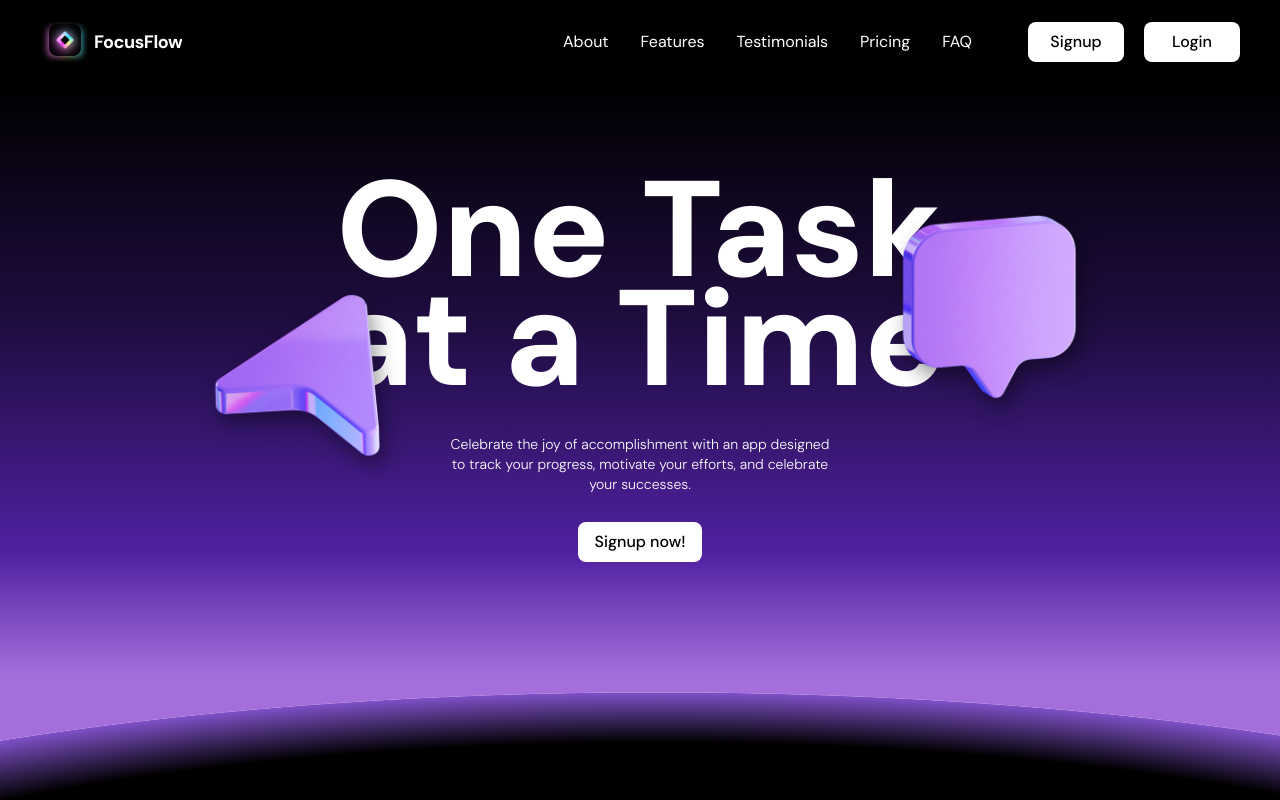
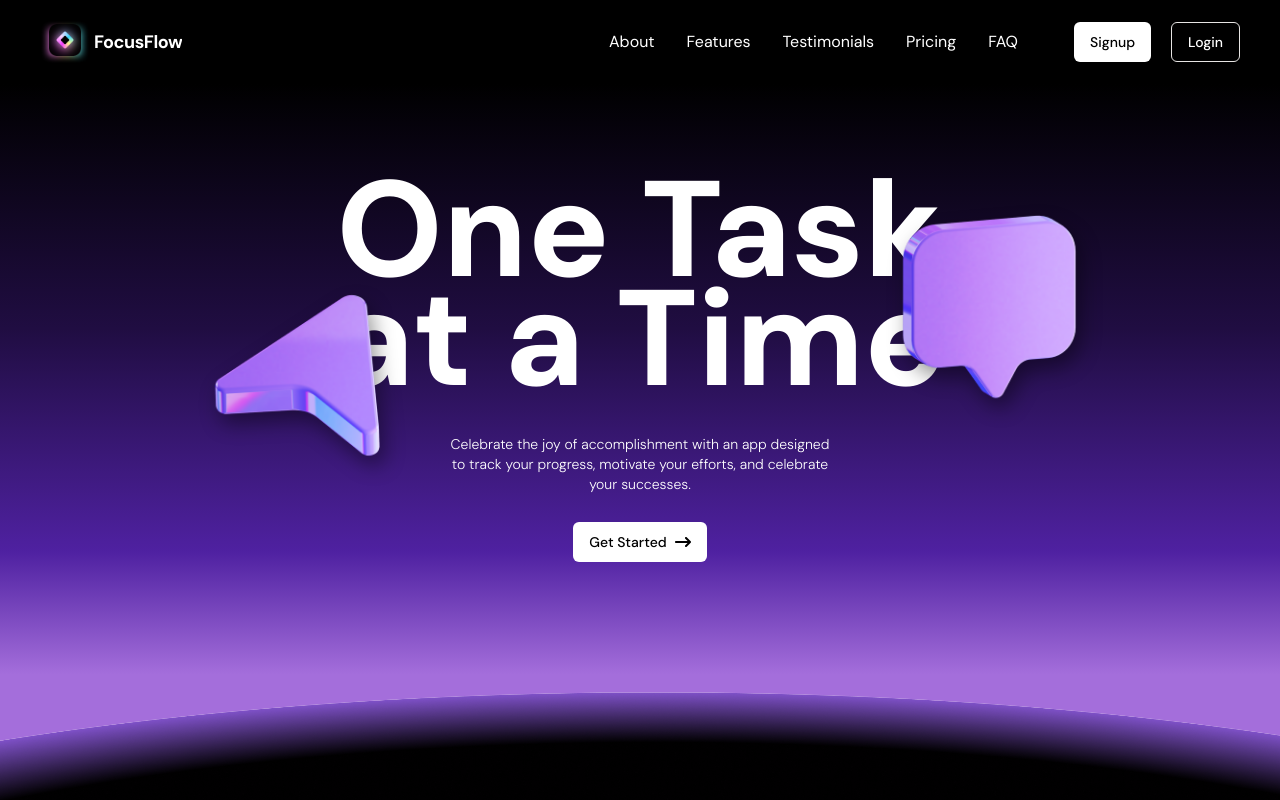
Before and after one commit to justinedoc/focus-flow, a React (Vite) app: page / in a window 1280 px wide. Shown: the top 800 px of the page. Built offline with nearby package versions, Linux system fonts and the light colour scheme.

Commit message:
hero an nav btns updated

```diff
--- a/src/components/landing/pages/Hero.tsx
+++ b/src/components/landing/pages/Hero.tsx
@@ -1,8 +1,9 @@
-import Button from "../ui/Button";
 import SectionHeader from "../ui/SectionHeader";
 import heroIconSend from "../../../assets/icons/send-icon.png";
 import heroIconMsg from "../../../assets/icons/msg-icon.png";
 import { Link } from "react-router";
+import { FaArrowRightLong } from "react-icons/fa6";
+import { Button } from "@/components/ui/button";
 
 function Hero() {
   return (
@@ -16,7 +17,10 @@ function Hero() {
         </h1>
         <SectionHeader description="Celebrate the joy of accomplishment with an app designed to track your progress, motivate your efforts, and celebrate your successes." />
         <Link to={"/signup"}>
-          <Button>Signup now!</Button>
+          <Button className="flex gap-2 items-center cursor-pointer group __anim-left __delay-1000 bg-white text-black hover:text-white">
+            <span>Get Started</span>
+            <FaArrowRightLong className="group-hover:scale-110 transition duration-300 group-hover:translate-x-2" />
+          </Button>
         </Link>
       </main>
 
--- a/src/components/landing/ui/Navbar.tsx
+++ b/src/components/landing/ui/Navbar.tsx
@@ -1,10 +1,10 @@
 import { RiMenu3Fill } from "react-icons/ri";
 import { navItems } from "../constants/NavItems";
-import Button from "./Button";
 import Logo from "./Logo";
 import { useEffect, useRef, useState } from "react";
 import { FaXmark } from "react-icons/fa6";
 import { Link } from "react-router";
+import { Button } from "@/components/ui/button";
 
 function Navbar() {
   const [isNavOpen, setIsNavOpen] = useState(false);
@@ -61,10 +61,14 @@ function Navbar() {
         {/* Auth Buttons */}
         <aside className="flex gap-5 md:flex-row flex-col mt-5 md:mt-0">
           <Link to="/signup">
-            <Button className="w-full">Signup</Button>
+            <Button className="w-full bg-white text-black hover:text-white">
+              Signup
+            </Button>
           </Link>
           <Link to="/login">
-            <Button className="w-full">Login</Button>
+            <Button variant={"outline"} className="w-full bg-transparent">
+              Login
+            </Button>
           </Link>
         </aside>
       </div>
```
